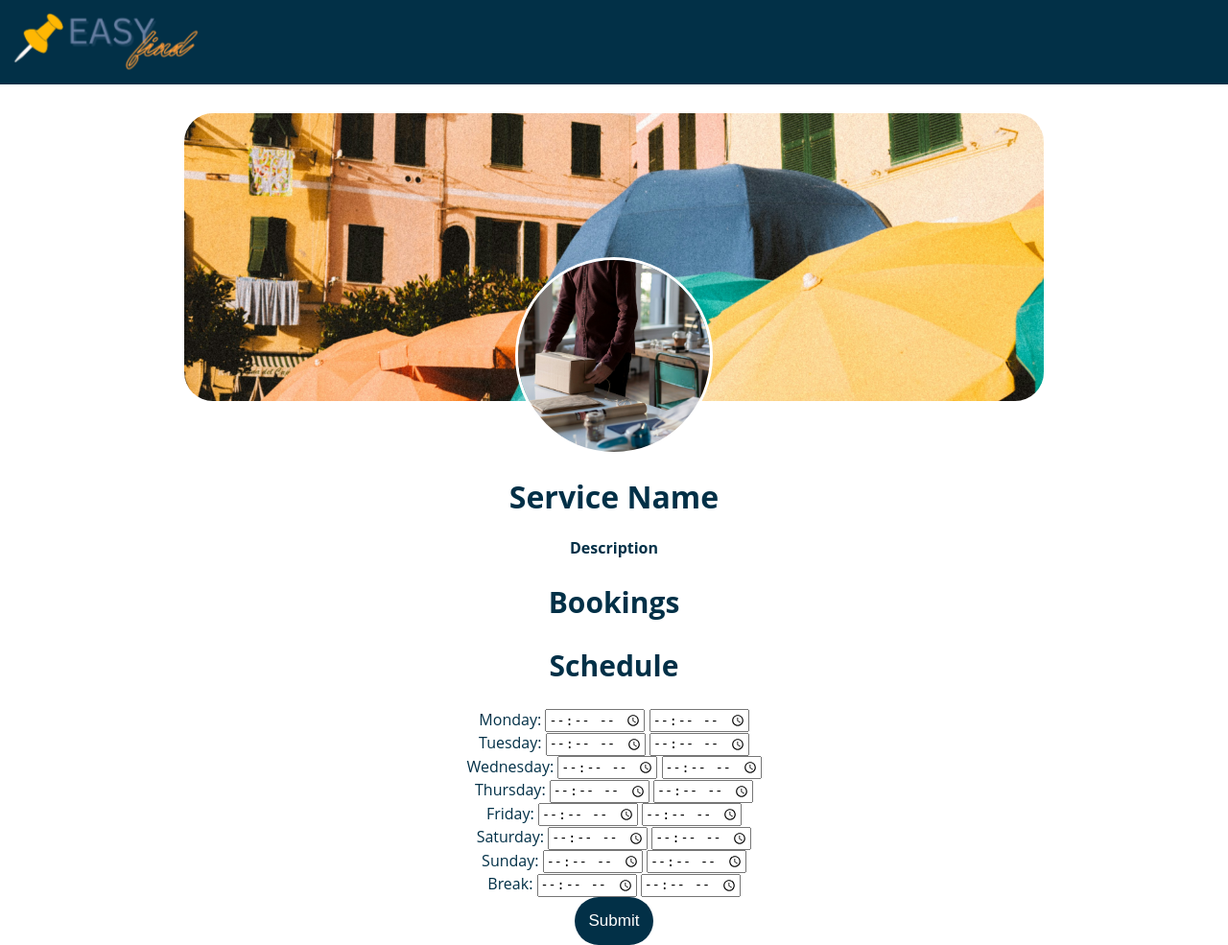
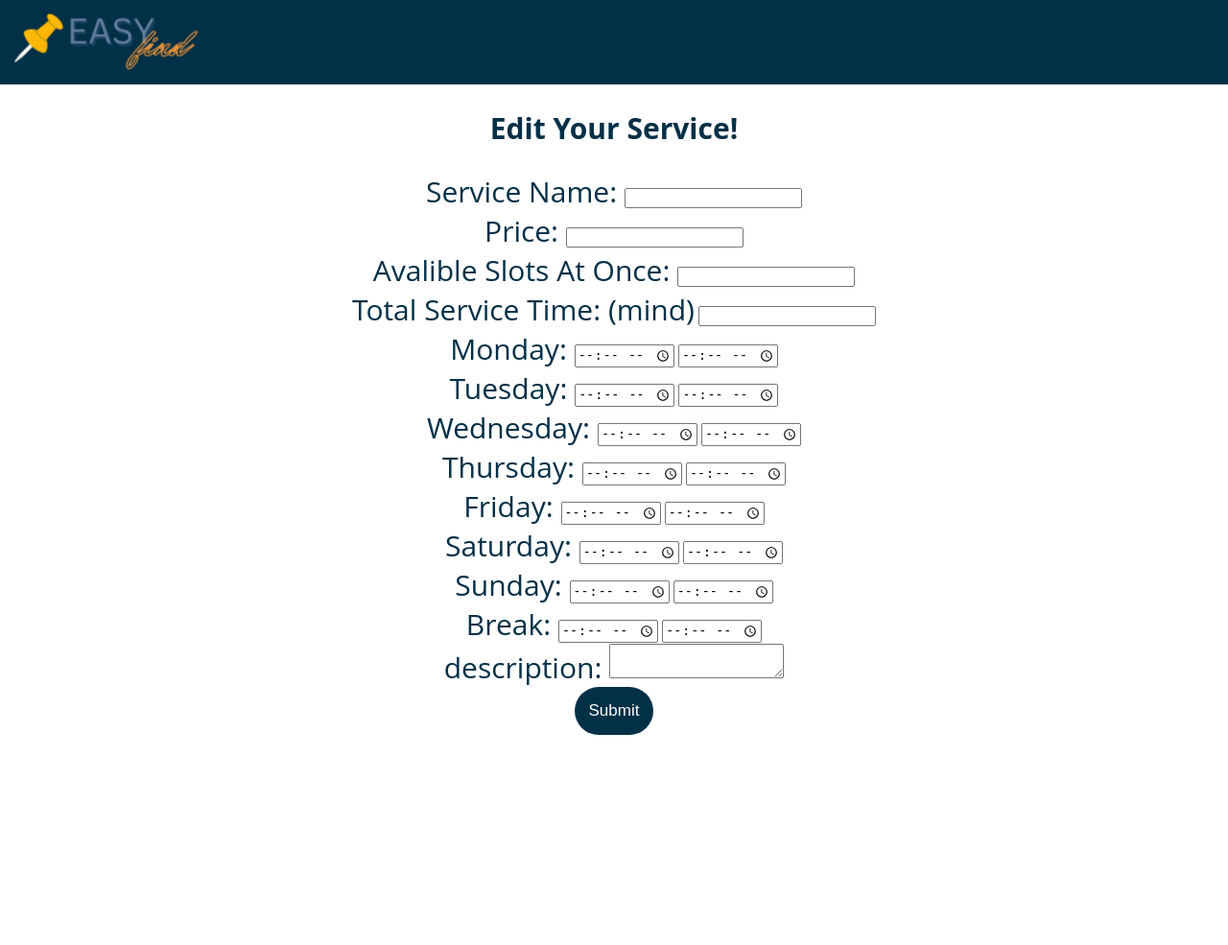
Before and after one commit to cgar0775/OSS, a Flask app: page /1/service/edit/1 in a window 1280 px wide. Shown: the whole page at 96% size. After the commit the page ends 766 px from the top, so only its background shows below. Run offline with Flask 3, Linux system fonts and the light colour scheme; the visitor is signed in with stand-in values (Sample User, id 1); data that the repository does not hold is empty.

Commit message:
Booking updates

```diff
--- a/dbfunc.py
+++ b/dbfunc.py
@@ -345,6 +345,18 @@ def getBusinessBookings(name):
     connection.close()
     return bookings
 
+#return a business' bookings
+def getBusinessBookingsOnDate(name, date):
+    connection=oracledb.connect(user=database.username, password=database.password, dsn=database.connection_string)
+    cursor=connection.cursor()
+    query=f"SELECT * FROM bookings WHERE bname='{name}' AND timeslot_start = TO_DATE('{date}',  'DD-MON-YY HH24:MI:SS')"
+    cursor.execute(query)
+    connection.commit()
+    bookings=cursor.fetchall()
+    cursor.close()
+    connection.close()
+    return bookings
+
 #update an existing booking
 #same inputs as creating a booking with additional new timeslots to be updated to
 def UpdateBooking(sname,bname,username,timeslot_start,timeslot_end, new_timeslot_start, new_timeslot_end, discount):
--- a/static/css/internal.css
+++ b/static/css/internal.css
@@ -24,6 +24,9 @@ body{
     font-style: normal;
     font-variation-settings:
       "wdth" 100; */
+
+
+    padding-bottom: 50px;
 }
 
 /* Navigation Styles */
@@ -345,7 +348,7 @@ h2{
 }
 /* Search Page */
 
-#searchForm #textInput, #addService #textInput{
+#searchForm #textInput{
     width: 400px;
     height: 40px;
     /* width: 900px; */
@@ -432,8 +435,9 @@ th, td {
 }
 
 th {
-    background-color: #f2f2f2;
-    color: #333;
+    background-color: #023047;
+    color: white;
+
 }
 
 tr:nth-child(even) {
@@ -470,12 +474,22 @@ input[type="submit"] {
     background-color: red;
 }
 
-#servicePage button, #bookingContainer button{
+#serviceTable button, #bookingContainer button{
     background: white;
     padding: 10px;
     border-radius: 20px;
     border: black, solid, 1px;
     font-size: 15px;
+
+}
+
+#addServiceButton{
+    margin-top: 30px;
+    background: #023047;
+    color: white;
+    border: none;
+    padding: 14px;
+    border-radius: 50px;
 }
 
 #nearContainer{
@@ -500,7 +514,7 @@ input[type="submit"] {
 
 }
 
-#addService label{
+#addService label, #serviceEdit label{
     font-size: 30px;
 }
 
--- a/templates/templates/addService.html
+++ b/templates/templates/addService.html
@@ -1,4 +1,4 @@
-{% extends 'frame.html' %}
+    {% extends 'frame.html' %}
 
 {% block content %}
 
--- a/templates/templates/sEdit.html
+++ b/templates/templates/sEdit.html
@@ -2,32 +2,29 @@
 
 {% block content %}
 
-<div>
-    <div id="header">
-        <!-- header Content -->
-        <img src="{{ url_for('static', filename='/images/misc/tempHeader.jpg')}}" id="editProfileHeader" onclick="handleClick()">
+<div id="serviceEdit">
+    <h2>Edit Your Service!</h2>
+    <form action="{{url_for('addServiceFunction')}}" method="post">
+        <label>Service Name: </label>
+        <input type="text" id="textInput" name="name">
 
-        <div id="profilePicture">
-            <img src="{{ url_for('static', filename='/images/misc/tempProfile.jpg')}}">
-        </div>
-        <!-- TODO: Add edit buttons  -->
-    </div>
+        <br>
 
-    <div>
-        <h1>Service Name</h1>
-        <h4>Description</h4>
+        <label>Price: </label>
+        <input type="number" id="textInput" name="price">
 
-        <div>
-            <h2>Bookings</h2>
-            <div>
-                <!-- Put booking information here -->
-            </div>
-        </div>
+        <br>
 
-        <div>
-            <h2>Schedule</h2>
-            <div>
-                <form action="{{url_for('updateTime')}}" method="post">
+        <label>Avalible Slots At Once: </label>
+        <input type="number" id="textInput" name="slots">
+
+        <br>
+
+        <label>Total Service Time: (mind)</label>
+        <input type="number" id="textInput" name="time">
+
+        <br>
+
         <label for="monday-start">Monday: </label>
         <input type="time" id="monday-start" name="monday-start">
         <input type="time" id="monday-end" name="monday-end">
@@ -62,21 +59,15 @@
         <input type="time" id="break-end" name="break-end">
         <br>
 
+        <label for="description">description: </label>
+        <!-- <input type="" id="description" name="description"> -->
+        <textarea id="description" name="description"></textarea>
+        <br>
+
         <input type="submit">
     </form>
 </div>
-        </div>
-    </div>
-</div>
 
-
-<script>
-    function handleClick() {
-        // Add your desired JavaScript functionality here
-        alert('Image clicked!');
-        // You can add more complex actions or behavior here
-    }
-</script>
 
 
 {% endblock %}
```
Also changed, not shown: run.py (+61 -48 lines), templates/templates/bookings.html (+8 -2 lines), templates/templates/servicePage.html (+9 -7 lines). Lines whose indentation alone changed are shown as unchanged.
